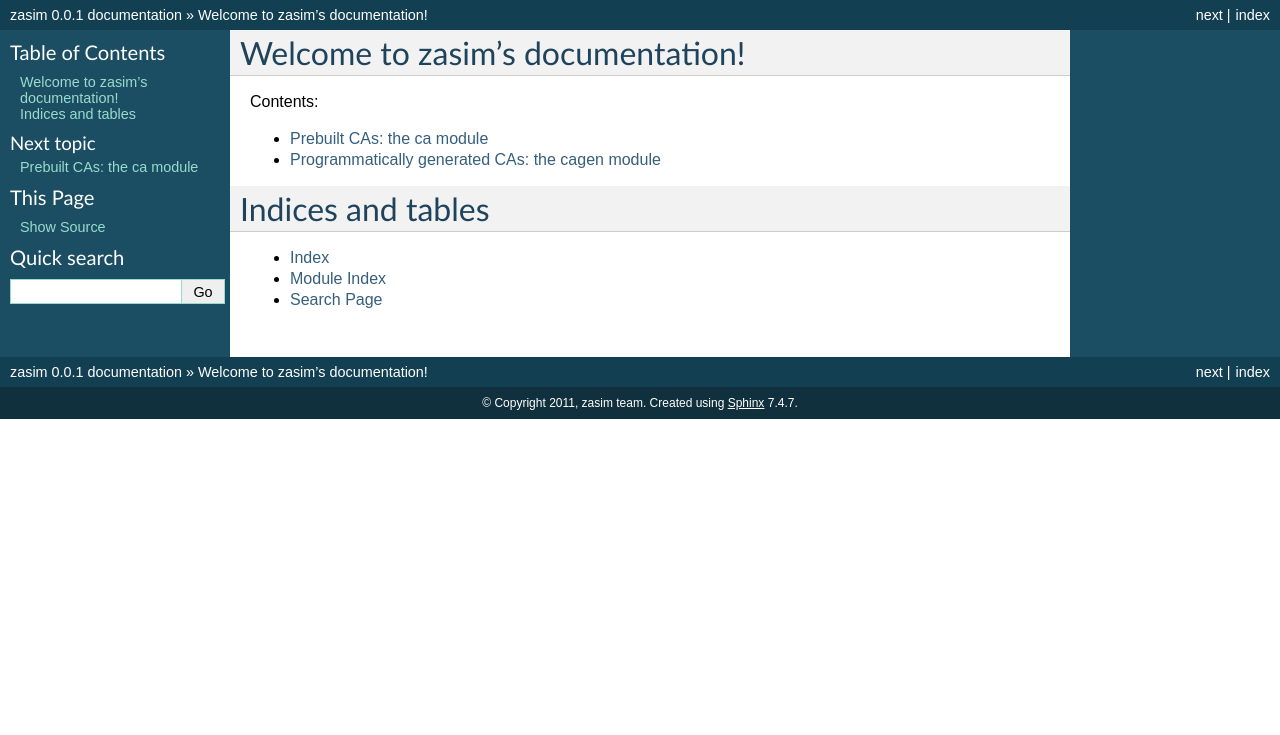
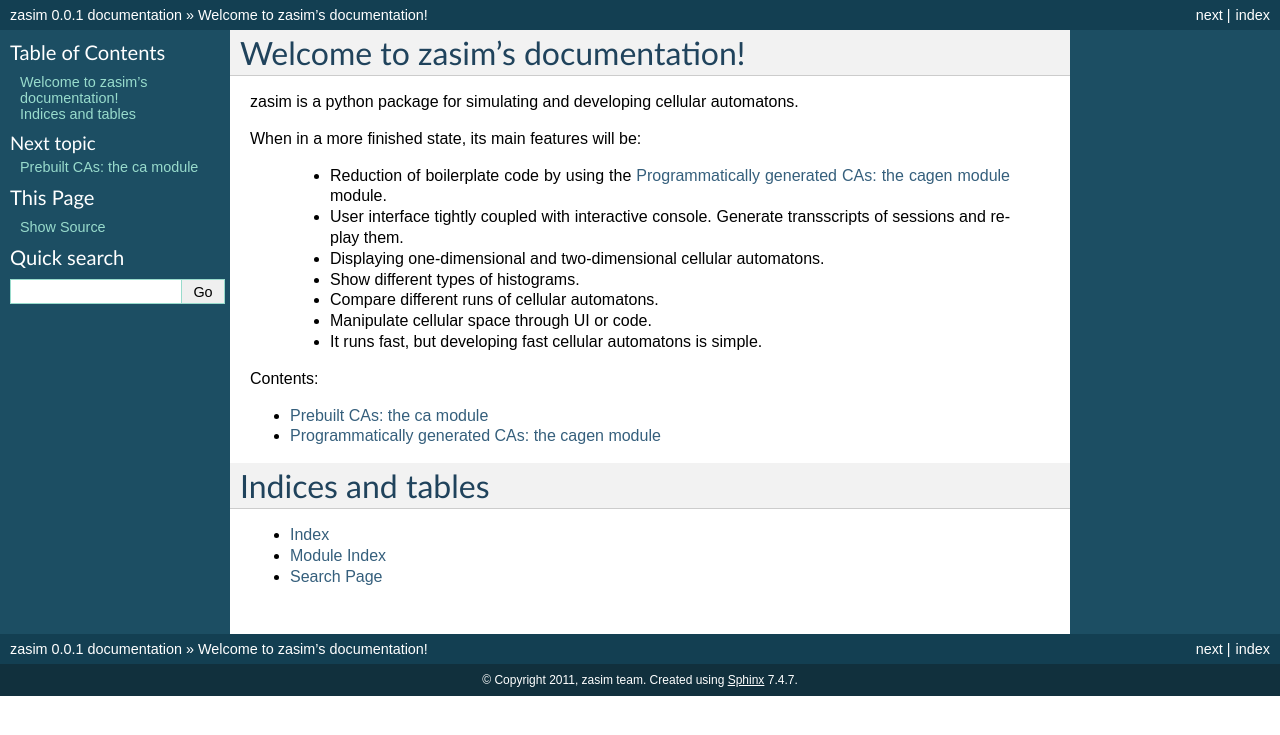
Before and after one commit to timo/zasim, a Sphinx documentation site: the page built from docs/index.rst, in a window 1280 px wide. Shown: the top 735 px of the page. Built offline with Sphinx 7.4.7, drawn with Linux system fonts in a browser that asks for light colours; formulas are drawn with MathJax 3.

Commit message:
a "sales pitch" for zasim at the front page of documentation.

```diff
--- a/docs/index.rst
+++ b/docs/index.rst
@@ -5,6 +5,19 @@
 
 Welcome to zasim's documentation!
 =================================
+
+zasim is a python package for simulating and developing cellular automatons.
+
+When in a more finished state, its main features will be:
+
+  - Reduction of boilerplate code by using the :doc:`cagen` module.
+  - User interface tightly coupled with interactive console. Generate
+    transscripts of sessions and re-play them.
+  - Displaying one-dimensional and two-dimensional cellular automatons.
+  - Show different types of histograms.
+  - Compare different runs of cellular automatons.
+  - Manipulate cellular space through UI or code.
+  - It runs fast, but developing fast cellular automatons is simple.
 
 Contents:
 
```
